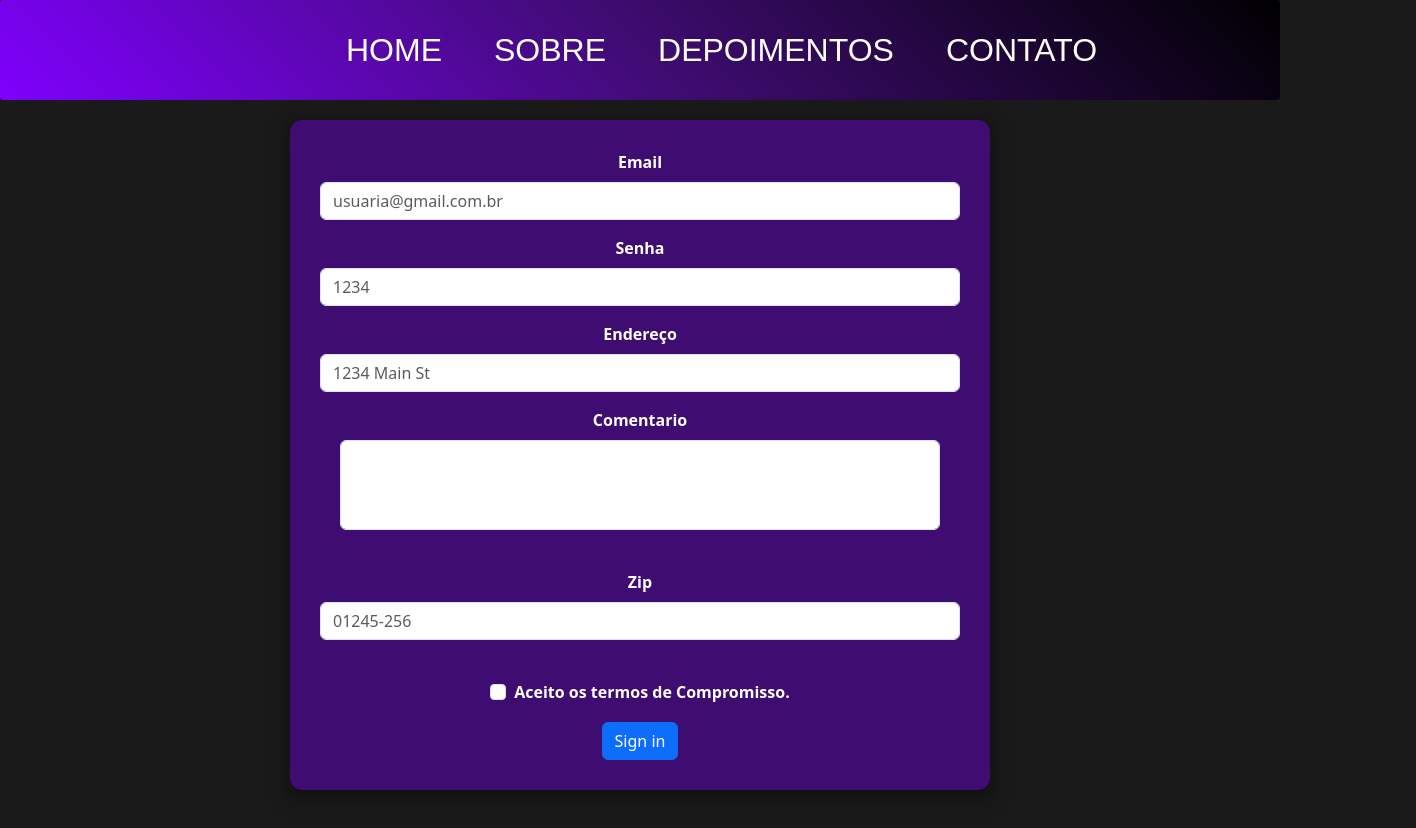
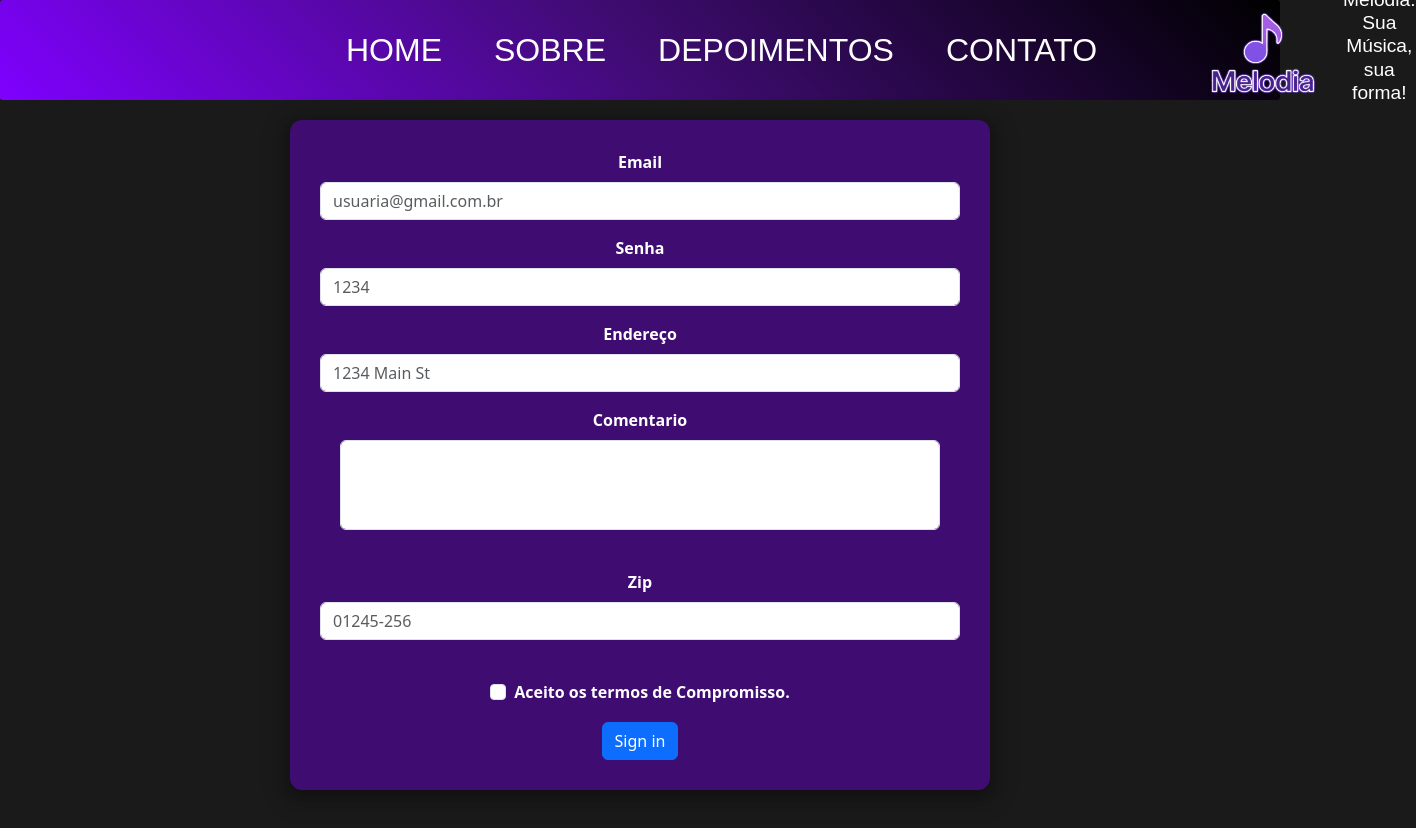
Before and after one commit to juliapompu/cp5-front, a website: page src/pages/contato.html in a window 1280 px wide. Shown: the whole page, 1416 px wide, since content can reach past the window. Drawn offline with nearby package versions, Linux system fonts and the light colour scheme.

Commit message:
fix/header contatos

```diff
--- a/src/pages/contato.html
+++ b/src/pages/contato.html
@@ -12,11 +12,15 @@
 <body>
   <header class="conteiner">
     <nav>
-      <a href="../../index.html">Home</a>
+      <a href="/index.html">Home</a>
       <a href="../pages/sobre.html">Sobre</a>
       <a href="../pages/depoimentos.html">depoimentos</a>
       <a href="../pages/contato.html">Contato</a>
     </nav>
+    <div class="textoheader">
+      <img src="../assets/image_2025-09-23_003617409.png">
+      <h4>Melodia: Sua Música, sua forma!</h4>
+    </div>
   </header>
 
 <div class="card-contatos">
```
